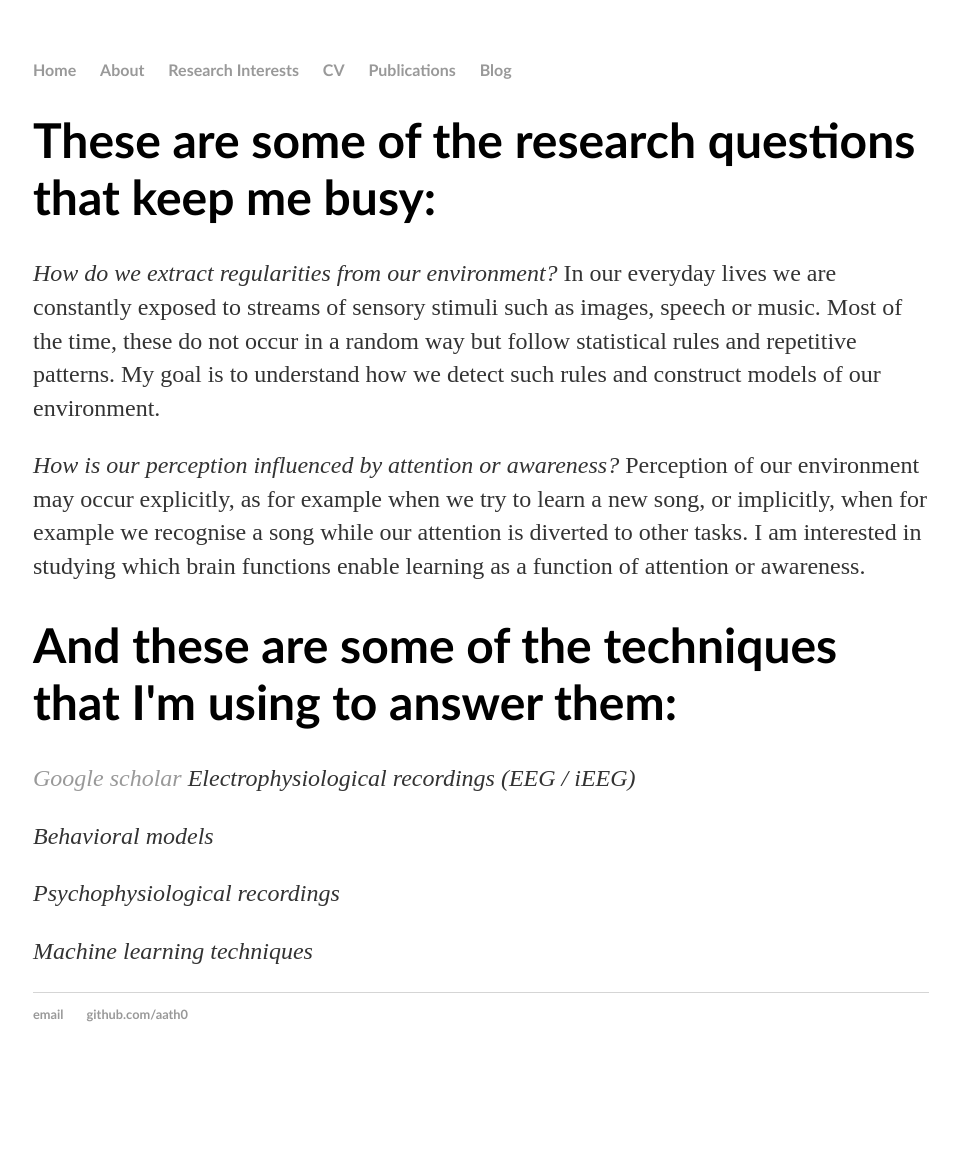
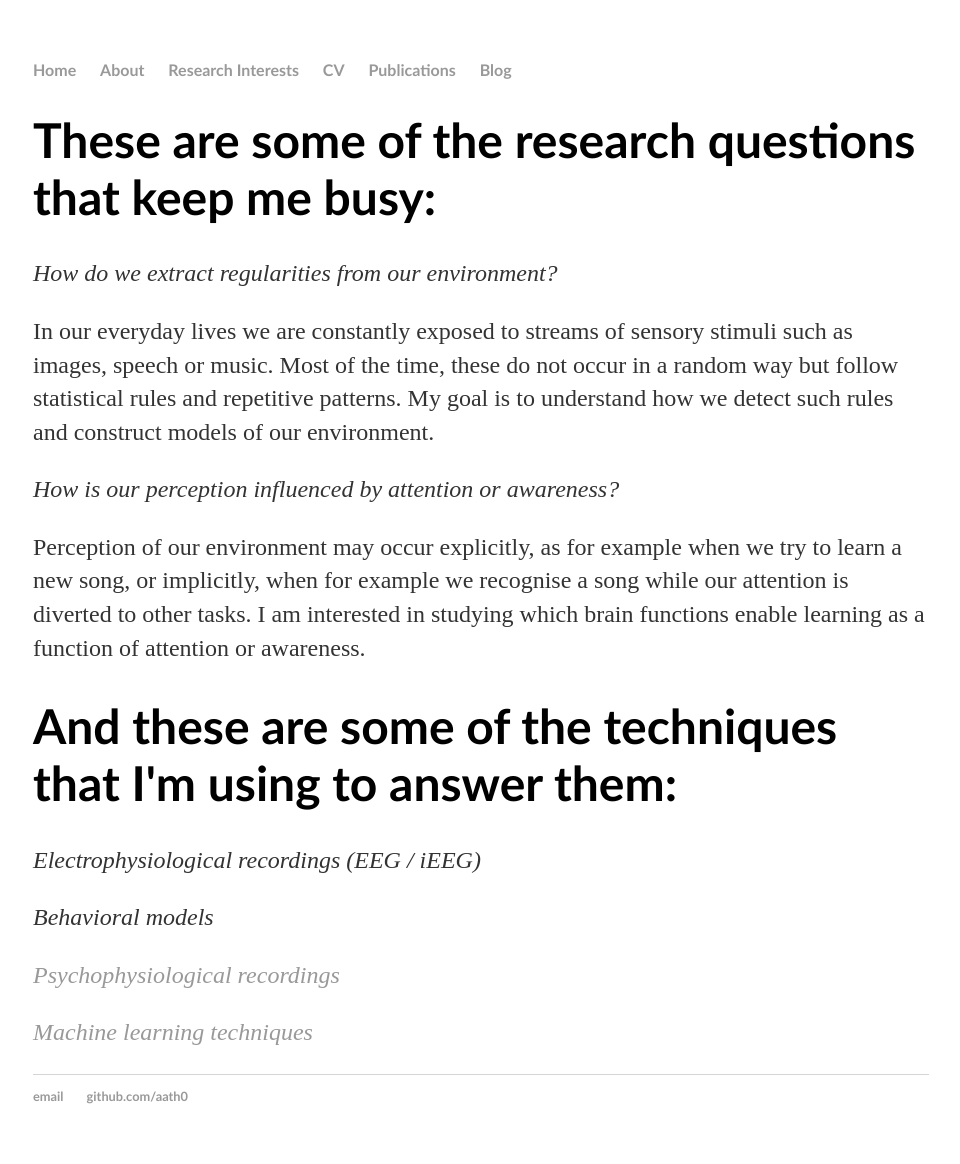
Before and after one commit to aath0/TryingOut, a Jekyll site: the page built from resint/index.html, in a window 1280 px wide. Shown: the whole page, without its empty margins (159-1119 px from the left). Built offline with Jekyll 4.4.1, drawn with Linux system fonts in a browser that asks for light colours; before the commit the page ends 1082 px from its top, so only the background shows below that.

Commit message:
Update index.html

```diff
--- a/resint/index.html
+++ b/resint/index.html
@@ -4,23 +4,23 @@ title: Athina Tzovara
 ---
 <div class="blurb">
 	<h1> These are some of the research questions that keep me busy: </h1>
-	<p><em>How do we extract regularities from our environment?</em>
-	In our everyday lives we are constantly exposed to streams of sensory stimuli such as images, speech or music.
+	<p><em>How do we extract regularities from our environment?</p></em>
+	<p>In our everyday lives we are constantly exposed to streams of sensory stimuli such as images, speech or music.
 	Most of the time, these do not occur in a random way but follow statistical rules and repetitive patterns. My goal is to
 		understand how we detect such rules and construct models of our environment.
+	</p>
 
-	</p>
- 	<p><em>How is our perception influenced by attention or awareness?</em>
-	Perception of our environment may occur explicitly, as for example when we try to learn a new song, or implicitly, when for example
+<p><em>How is our perception influenced by attention or awareness?</em></p>
+<p>	Perception of our environment may occur explicitly, as for example when we try to learn a new song, or implicitly, when for example
 		we recognise a song while our attention is diverted to other tasks. I am interested in studying which brain functions enable learning
 		as a function of attention or awareness.
 	</p>
 
 	<h1> And these are some of the techniques that I'm using to answer them: </h1>
-	<p><em><a href="https://scholar.google.ch/citations?user=XdOdIKYAAAAJ&hl=en">Google scholar</a>
+	<p><em>
 		Electrophysiological recordings (EEG / iEEG)</em></p>
 	<p><em>Behavioral models</em></p>
-	<p><em>Psychophysiological recordings</em></p>
-	<p><em>Machine learning techniques</em></p>
+	<p><em><a href = "http://onlinelibrary.wiley.com/doi/10.1111/psyp.12775/full">Psychophysiological recordings</a></em></p>
+	<p><em><a href="http://www.sciencedirect.com/science/article/pii/S0031320311001440">Machine learning techniques</a></em></p>
 
 </div><!-- /.blurb -->
```
